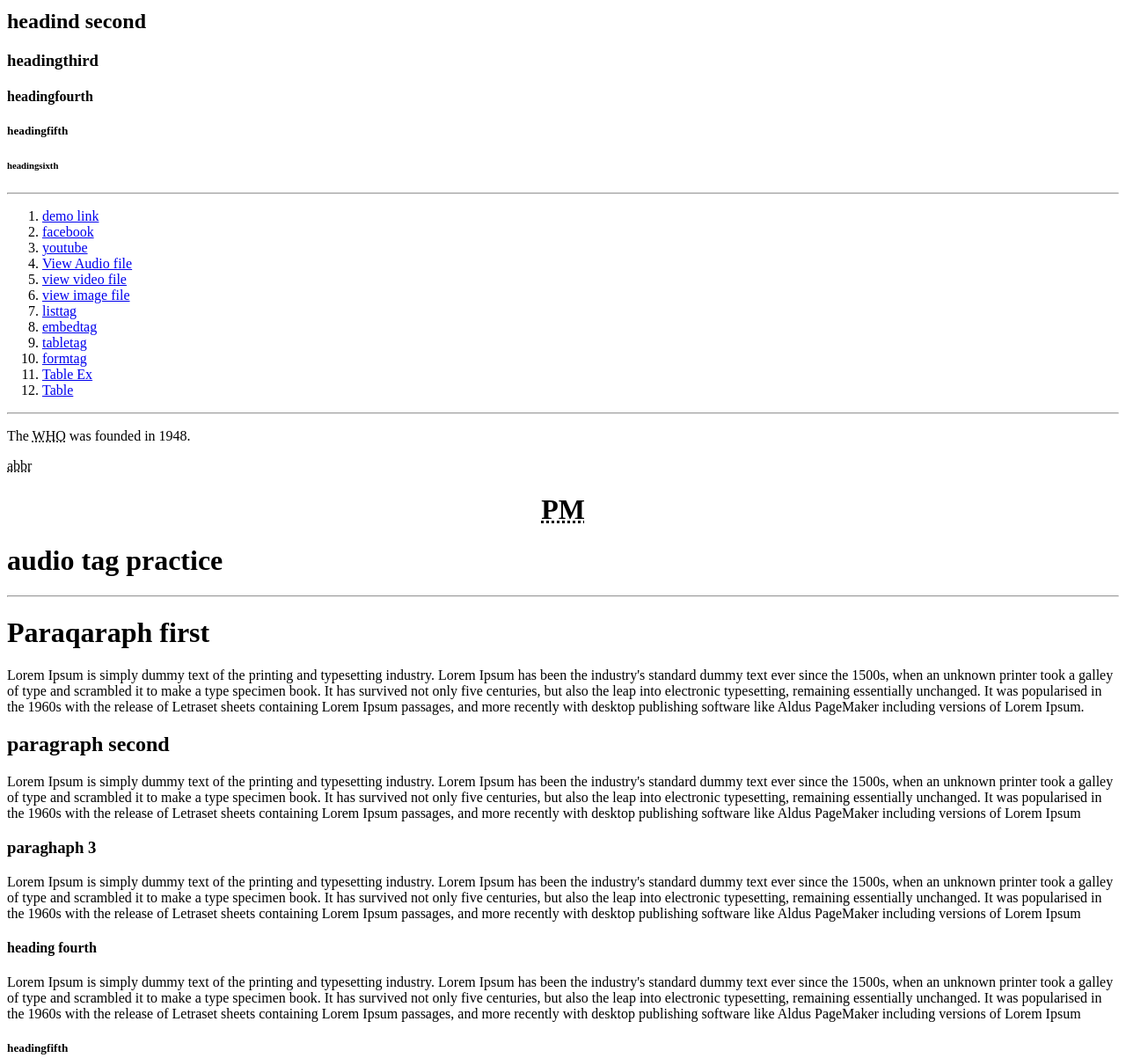
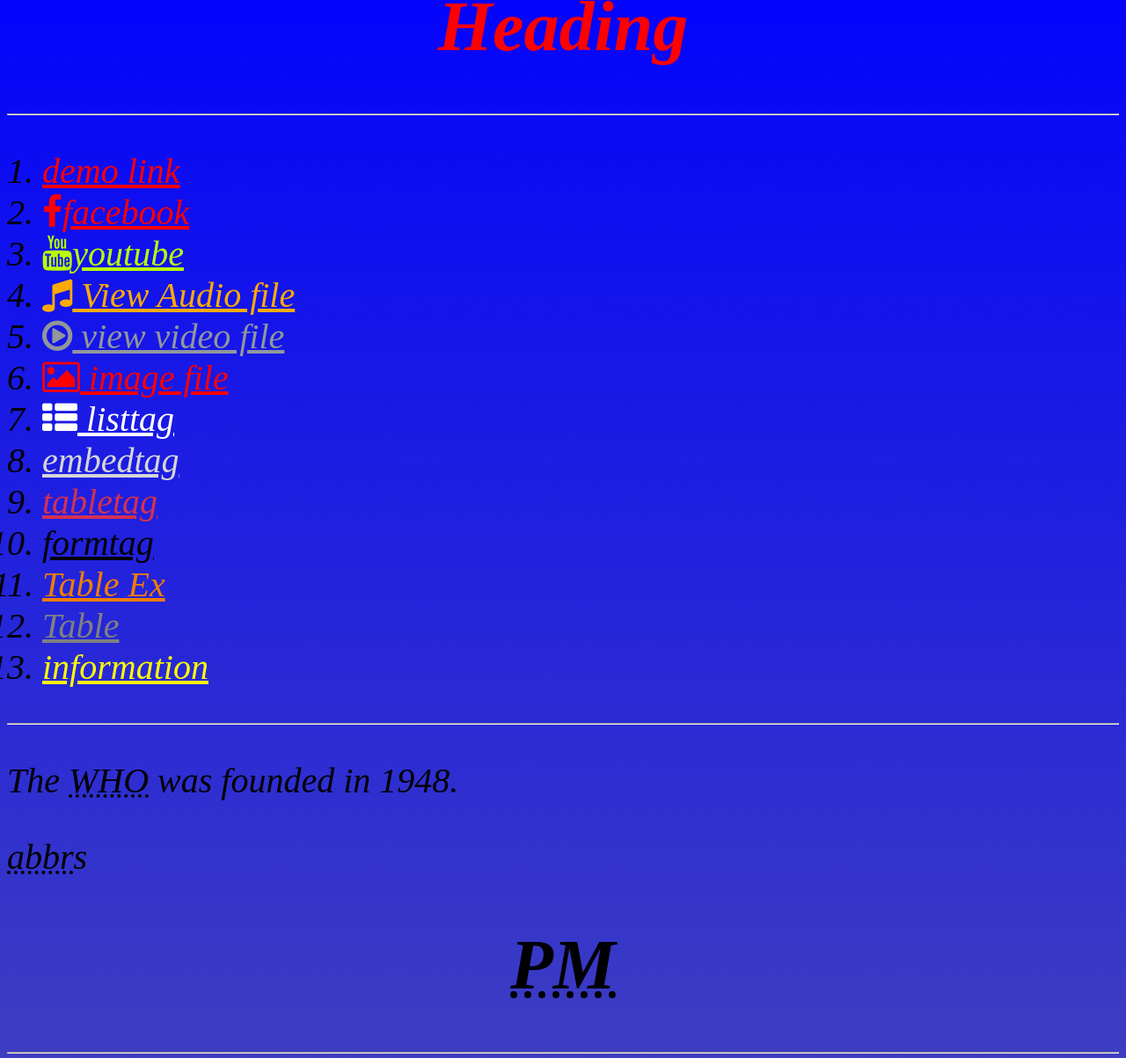
Before and after one commit to souravkirar/practice-html, a plain HTML site: page index.html in a window 1280 px wide. Shown: the part 69-1272 px from the top of the page at 88% size. Drawn offline with Linux system fonts and the light colour scheme.

Commit message:
new page add information.html and external css file practice

```diff
--- /dev/null
+++ b/css/style.css
@@ -0,0 +1,103 @@
+body{
+    background-color:green;
+	margin:0px;
+}
+li {
+  display: inline;
+  padding:5px;
+}
+i{
+padding-right:5px;
+}
+a{
+	text-decoration:none;
+}
+
+#div_navigation{
+	float:left;
+}
+#div1{
+    background-color:red;
+    width:25%;
+	float:left;
+}
+#div2{
+    background-color:yellow;
+    width:25%;
+	float:left;
+}
+#div3{
+    background-color:pink;
+    width:25%;
+	float:left;
+}
+#div4{
+    background-color:blue;
+    width:25%;
+	float:left;
+}
+#div5{
+    background-color:blue;
+    width:50%;
+	float:left;
+}
+#div6{
+    background-color:black;
+    width:50%;
+	float:left;
+}
+#div7{
+	margin-top:5px;
+    background-color:white;
+    width:100%;
+}
+#div8{
+	float:left;
+    background-color:grey;
+    width:50%;
+}
+
+#div9{
+    background-color:yellow;
+    width:50%;
+	float:left;
+}
+#div10{
+    background-color:white;
+    width:100%;
+	float:left;
+}
+
+nav{
+padding:5px;
+background-color:orange;
+}
+
+ul{
+margin-left:1225px;
+}
+.center{
+text-align: center;
+}
+#dotted
+{
+border-left: 6px solid red;
+background-color: lightgrey;
+border-style: solid;
+border-width: 5px;
+border-style: dotted;
+margin:20px;
+padding:20px;
+}
+
+
+.btn {
+  background-color: #4CAF50; /* Green */
+  border: none;
+  color: white;
+  padding: 15px 32px;
+  text-align: center;
+  text-decoration: none;
+  display: inline-block;
+  font-size: 16px;
+}
--- a/index.html
+++ b/index.html
@@ -2,81 +2,169 @@
 <html>
 	<head>
 		<title>page Title</title>
+		<link rel="stylesheet" href="https://cdnjs.cloudflare.com/ajax/libs/font-awesome/4.7.0/css/font-awesome.min.css">
+		<style>
+			body{
+			 font-size: 40px;
+			   font-style: italic;
+				//background-image: url('background_image/bg1.jpeg');
+				background-image: linear-gradient(blue, yellow);
+				background-repeat: no-repeat;
+				background-size: cover;"
+			}
+
+		#mayank{
+			color:red;
+			text-align:center;
+		}
+		#sourav{
+			color:yellow;
+			text-align:center;
+		}
+
+		#dotted
+		{
+		    border-left: 6px solid red;
+            background-color: lightgrey;
+		    border-style: solid;
+            border-width: 5px;
+			border-style: dotted;
+			margin:20px;
+			padding:20px;
+		}
+		#dashed
+		{
+		 border-bottom: 6px solid red;
+		background-color: grey;
+		border-style: solid;
+        border-width: medium;
+		border-style: dashed;
+		margin:20px;
+	    padding:20px;
+		}
+		#solid
+		{
+
+		     border-color: green;
+			border-width: medium;
+			border-style: solid;
+			 border-width: 5px;
+			border-style: solid;
+			margin:20px;
+			padding:20px;
+		}
+		#groove
+		{
+			border: 5px solid red;
+			border-style: groove;
+			margin:20px;
+			padding:20px;
+		}
+		#double
+		{
+				border-style: double;
+				margin:20px;
+				padding:20px;
+		}
+		#mix
+		 {
+		  border: 2px solid red;
+		  border-style: dotted;
+          border-color: red;
+		 border-style: dotted dashed solid double;
+		 margin:20px;
+	    padding:20px;
+		 }
+
+		</style>
 	</head>
+<body>
 
-<body>
 <!--HEADING TAG PRACTICE -->
-	<center><h1>Heading first</h1></center>
-	<h2>headind second</h2>
-	<h3>headingthird</h3>
-	<h4>headingfourth</h4>
-	<h5>headingfifth</h5>
-	<h6>headingsixth</h6>
+	<h1 id="mayank">Heading </h1>
 <hr>
 <!--achor  TAG PRACTICE -->
 
 <ol>
 	<li>
-		<a href="https://www.google.com/">demo link</a>
+		<a style="color:red;" href="https://www.google.com/">demo link</a>
 	</li>
 	<li>
-		<a href="https://www.facebook.com/" target="_blank" title="facebook">facebook</a>
+		<a  style="color:red;" href="https://www.facebook.com/" target="_blank" title="facebook">
+<i class="fa fa-facebook"></i>facebook</a>
 	</li>
 	<li>
-		<a href="https://www.youtube.com/"  target="_blank" title="youtube">youtube</a>
+		<a  style="color:#b9ff03" href="https://www.youtube.com/"  target="_blank" title="youtube">
+		<i class="fa fa-youtube"></i>youtube</a>
 	</li>
 	<li>
-		<a href="audio.html"  title="View Audio file">View Audio file</a>
+		<a   style="color:#ffaa00" href="audio.html"  title="View Audio file">
+			<i class="fa fa-music"></i>
+			View Audio file
+		</a>
 	</li>
 	<li>
-		<a href="video.html"  title="view video file">view video file</a>
+		<a style="color:#91979b" href="video.html"  title="view video file">
+		<i class="fa fa-play-circle-o"></i>
+		view video file
+		</a>
 	</li>
 	<li>
-		<a href="image_tag.html" title="viev image file">view image file</a>
+		 <a style="color:red" href="image_tag.html" title="viev image file">
+		 <i class="fa fa-photo"></i>
+		 image file
+		 </a>
 	</li>
 	<li>
-		<a href="listtag.html" title="listtag">listtag</a>
+		<a style="color:#ffffff" href="listtag.html" title="listtag">
+		<i class="	fa fa-th-list"></i>
+		listtag
+		</a>
 	</li>
 	<li>
-		<a href="embed_tag.html" title="embedtag">embedtag</a>
+		<a style="color:#d5d5d5" href="embed_tag.html" title="embedtag">embedtag</a>
 	</li>
 	<li>
-		<a href="tabletag.html" title="tabletag">tabletag</a>
+		<a style="color:#d33152" href="tabletag.html" title="tabletag">tabletag</a>
 	</li>
 	<li>
-		<a href="formtag.html" title="form tag">formtag</a>
+		<a  style="color:black"href="formtag.html" title="form tag">formtag</a>
 		</li>
 		<li>
-		<a href="table_exercise.html" title="Table Ex">Table Ex</a>
+		<a style="color:#f07d00" href="table_exercise.html" title="Table Ex">Table Ex</a>
 		</li>
 		<li>
-		<a href="table.html" title="Table">Table</a>
+		<a style="color:grey" href="table.html" title="Table">Table</a>
+		</li>
+		<li>
+		<a style="color:yellow" href="information.html" title="information">information</a>
 		</li>
 </ol>
 <hr>
 <!--abbr tag practice--->
 <p>The <abbr title="World Health Organization">WHO</abbr> was founded in 1948.</p>
-<abbr title="abbreviation">abbr</abbr>
+<abbr title="abbreviation">abbr</abbr>s
 <center><abbr title="prime minster"><h1>PM</h1></abbr></center>
+<hr>
 <!--audio tag practice--->
-<h1>audio tag practice</h1>
+<h1 id="sourav">audio tag practice</h1>
 <hr>
 <!--paragraph  TAG PRACTICE -->
 <h1>Paraqaraph first</h1>
 
-<p>Lorem Ipsum is simply dummy text of the printing and typesetting industry. Lorem Ipsum has been the industry's standard dummy text ever since the 1500s, when an unknown printer took a galley of type and scrambled it to make a type specimen book. It has survived not only five centuries, but also the leap into electronic typesetting, remaining essentially unchanged. It was popularised in the 1960s with the release of Letraset sheets containing Lorem Ipsum passages, and more recently with desktop publishing software like Aldus PageMaker including versions of Lorem Ipsum.</p>
+<p id="dotted">Lorem Ipsum is simply dummy text of the printing and typesetting industry. Lorem Ipsum has been the industry's standard dummy text ever since the 1500s, when an unknown printer took a galley of type and scrambled it to make a type specimen book. It has survived not only five centuries, but also the leap into electronic typesetting, remaining essentially unchanged. It was popularised in the 1960s with the release of Letraset sheets containing Lorem Ipsum passages, and more recently with desktop publishing software like Aldus PageMaker including versions of Lorem Ipsum.</p>
 
 <h2>paragraph second</h2>
-<p>Lorem Ipsum is simply dummy text of the printing and typesetting industry. Lorem Ipsum has been the industry's standard dummy text ever since the 1500s, when an unknown printer took a galley of type and scrambled it to make a type specimen book. It has survived not only five centuries, but also the leap into electronic typesetting, remaining essentially unchanged. It was popularised in the 1960s with the release of Letraset sheets containing Lorem Ipsum passages, and more recently with desktop publishing software like Aldus PageMaker including versions of Lorem Ipsum</p>
+<p id="dashed">Lorem Ipsum is simply dummy text of the printing and typesetting industry. Lorem Ipsum has been the industry's standard dummy text ever since the 1500s, when an unknown printer took a galley of type and scrambled it to make a type specimen book. It has survived not only five centuries, but also the leap into electronic typesetting, remaining essentially unchanged. It was popularised in the 1960s with the release of Letraset sheets containing Lorem Ipsum passages, and more recently with desktop publishing software like Aldus PageMaker including versions of Lorem Ipsum</p>
 
 <h3>paraghaph 3</h3>
-<p>Lorem Ipsum is simply dummy text of the printing and typesetting industry. Lorem Ipsum has been the industry's standard dummy text ever since the 1500s, when an unknown printer took a galley of type and scrambled it to make a type specimen book. It has survived not only five centuries, but also the leap into electronic typesetting, remaining essentially unchanged. It was popularised in the 1960s with the release of Letraset sheets containing Lorem Ipsum passages, and more recently with desktop publishing software like Aldus PageMaker including versions of Lorem Ipsum</p>
+<p id="solid">Lorem Ipsum is simply dummy text of the printing and typesetting industry. Lorem Ipsum has been the industry's standard dummy text ever since the 1500s, when an unknown printer took a galley of type and scrambled it to make a type specimen book. It has survived not only five centuries, but also the leap into electronic typesetting, remaining essentially unchanged. It was popularised in the 1960s with the release of Letraset sheets containing Lorem Ipsum passages, and more recently with desktop publishing software like Aldus PageMaker including versions of Lorem Ipsum</p>
 <h4>heading fourth</h4>
-<p>Lorem Ipsum is simply dummy text of the printing and typesetting industry. Lorem Ipsum has been the industry's standard dummy text ever since the 1500s, when an unknown printer took a galley of type and scrambled it to make a type specimen book. It has survived not only five centuries, but also the leap into electronic typesetting, remaining essentially unchanged. It was popularised in the 1960s with the release of Letraset sheets containing Lorem Ipsum passages, and more recently with desktop publishing software like Aldus PageMaker including versions of Lorem Ipsum</p>
+<p id="groove">Lorem Ipsum is simply dummy text of the printing and typesetting industry. Lorem Ipsum has been the industry's standard dummy text ever since the 1500s, when an unknown printer took a galley of type and scrambled it to make a type specimen book. It has survived not only five centuries, but also the leap into electronic typesetting, remaining essentially unchanged. It was popularised in the 1960s with the release of Letraset sheets containing Lorem Ipsum passages, and more recently with desktop publishing software like Aldus PageMaker including versions of Lorem Ipsum</p>
 <h5>headingfifth</h5>
-<p>Lorem Ipsum is simply dummy text of the printing and typesetting industry. Lorem Ipsum has been the industry's standard dummy text ever since the 1500s, when an unknown printer took a galley of type and scrambled it to make a type specimen book. It has survived not only five centuries, but also the leap into electronic typesetting, remaining essentially unchanged. It was popularised in the 1960s with the release of Letraset sheets containing Lorem Ipsum passages, and more recently with desktop publishing software like Aldus PageMaker including versions of Lorem Ipsum</p>
+<p id="double">Lorem Ipsum is simply dummy text of the printing and typesetting industry. Lorem Ipsum has been the industry's standard dummy text ever since the 1500s, when an unknown printer took a galley of type and scrambled it to make a type specimen book. It has survived not only five centuries, but also the leap into electronic typesetting, remaining essentially unchanged. It was popularised in the 1960s with the release of Letraset sheets containing Lorem Ipsum passages, and more recently with desktop publishing software like Aldus PageMaker including versions of Lorem Ipsum</p>
 <h6>heading sixth</h6>
-<p>Lorem Ipsum is simply dummy text of the printing and typesetting industry. Lorem Ipsum has been the industry's standard dummy text ever since the 1500s, when an unknown printer took a galley of type and scrambled it to make a type specimen book. It has survived not only five centuries, but also the leap into electronic typesetting, remaining essentially unchanged. It was popularised in the 1960s with the release of Letraset sheets containing Lorem Ipsum passages, and more recently with desktop publishing software like Aldus PageMaker including versions of Lorem Ipsum</p>
+<p id="mix">Lorem Ipsum is simply dummy text of the printing and typesetting industry. Lorem Ipsum has been the industry's standard dummy text ever since the 1500s, when an unknown printer took a galley of type and scrambled it to make a type specimen book. It has survived not only five centuries, but also the leap into electronic typesetting, remaining essentially unchanged. It was popularised in the 1960s with the release of Letraset sheets containing Lorem Ipsum passages, and more recently with desktop publishing software like Aldus PageMaker including versions of Lorem Ipsum</p>
 
 
 
```
Also changed, not shown: information.html (added, +123 -0 lines), 1 other file.
